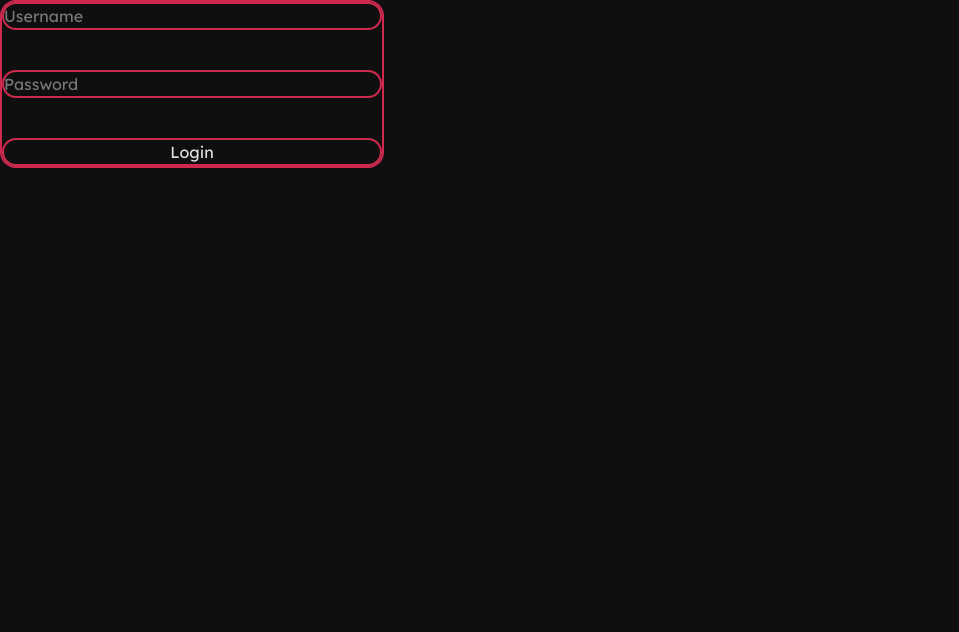
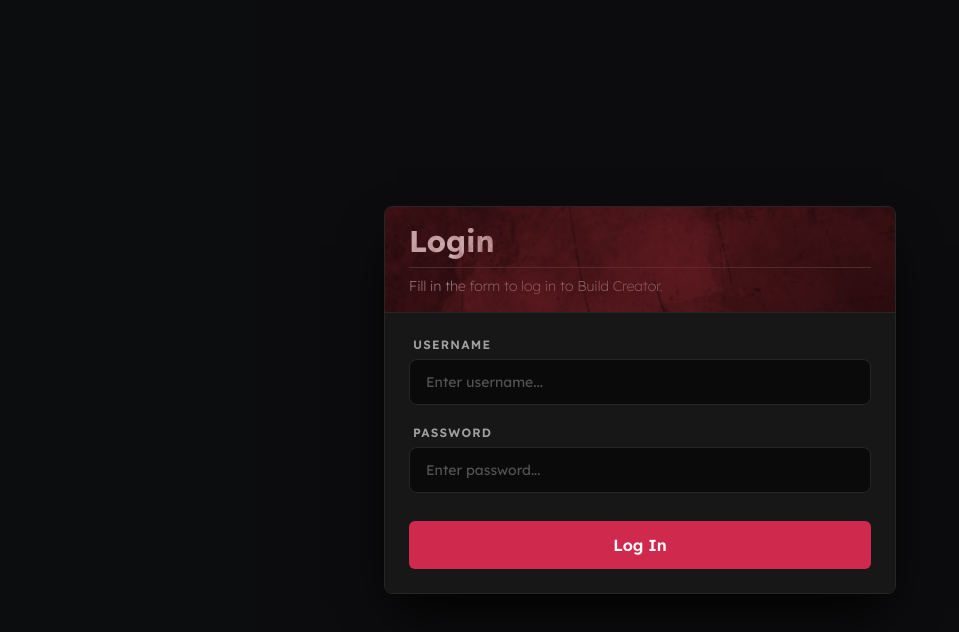
Before and after one commit to Igor-Patryk-WebDev/Otzdarva-Builds-For-DBD, a React (Vite) app: page /login in a window 1280 px wide. Shown: the top 632 px of the page, without its empty margins (0-959 px from the left). Built offline with nearby package versions, Linux system fonts and the light colour scheme.

Commit message:
login form perk desc popup style

```diff
--- a/src/routes/login.tsx
+++ b/src/routes/login.tsx
@@ -1,4 +1,4 @@
-// src/routes/login.tsx
+import { Button } from "@components/shared/Button";
 import { createFileRoute, useRouter } from "@tanstack/react-router";
 import { useMutation } from "@tanstack/react-query";
 import { useState } from "react";
@@ -23,36 +23,79 @@ function LoginPage() {
         headers: { "Content-Type": "application/json" },
         body: JSON.stringify({ username, password }),
       });
+
       if (!res.ok) throw new Error("Invalid credentials");
       return res.json();
     },
     onSuccess: () => router.navigate({ to: "/buildCreator" }),
   });
 
+  const handleSubmit = (e: React.FormEvent) => {
+    e.preventDefault();
+    if (!isPending) {
+      login();
+    }
+  };
+
   return (
-    <div className="flex flex-col gap-10 max-w-sm border-otz border-2 rounded-2xl">
+    <div className="h-screen flex items-center justify-center px-4 bg-zinc-950/40 overflow-hidden">
+      <div className="shadow-2xl shadow-black w-full max-w-lg bg-black border border-neutral-800 rounded-lg overflow-hidden">
+        {/* DBD Perk Header Style */}
+        <div className="relative overflow-clip px-6 py-4 border-b border-neutral-800">
+          <div className="absolute inset-0 bg-[url(/images/CharPortrait_roleBG.webp)] bg-size-[150%] bg-center killer-filter z-0" />
+          <h3 className="text-3xl font-bold text-white border-b border-white/20 pb-2">
+            Login
+          </h3>
+          <p className="text-sm font-extralight italic text-neutral-300 pt-2">
+            Fill in the form to log in to Build Creator.
+          </p>
+        </div>
+        <div className="bg-neutral-900 p-6">
+          <form onSubmit={handleSubmit} className="flex flex-col gap-5">
+            <div className="flex flex-col gap-1.5">
+              <label className="text-xs text-neutral-400 uppercase tracking-widest pl-1 font-semibold">
+                Username
+              </label>
               <input
                 type="text"
-        placeholder="Username"
-        className="border-otz border-2 rounded-2xl"
+                placeholder="Enter username..."
+                className="w-full bg-neutral-950 border border-neutral-800 rounded-lg px-4 py-3 text-white placeholder:text-neutral-600 outline-none focus:border-otz transition duration-200 text-sm"
                 value={username}
                 onChange={(e) => setUsername(e.target.value)}
+                required
               />
+            </div>
+
+            <div className="flex flex-col gap-1.5">
+              <label className="text-xs text-neutral-400 uppercase tracking-widest pl-1 font-semibold">
+                Password
+              </label>
               <input
                 type="password"
-        placeholder="Password"
-        className="border-otz border-2 rounded-2xl"
+                placeholder="Enter password..."
+                className="w-full bg-neutral-950 border border-neutral-800 rounded-lg px-4 py-3 text-white placeholder:text-neutral-600 outline-none focus:border-otz transition duration-200 text-sm"
                 value={password}
                 onChange={(e) => setPassword(e.target.value)}
+                required
               />
-      {isError && <p>Invalid credentials</p>}
-      <button
-        onClick={() => login()}
-        disabled={isPending}
-        className="border-otz border-2 rounded-2xl"
+            </div>
+
+            {isError && (
+              <div className="text-sm text-red-400 bg-red-950/30 border border-red-500/20 rounded-lg px-4 py-3 text-center">
+                Invalid username or password
+              </div>
+            )}
+
+            <Button
+              type="submit"
+              color="otz"
+              className="w-full py-3 font-semibold text-white disabled:opacity-50 disabled:cursor-not-allowed mt-2 rounded-lg"
             >
-        {isPending ? "Logging in..." : "Login"}
-      </button>
+              {isPending ? "Logging in..." : "Log In"}
+            </Button>
+          </form>
+        </div>
+      </div>
     </div>
   );
 }
```
Lines whose indentation alone changed are shown as unchanged.
